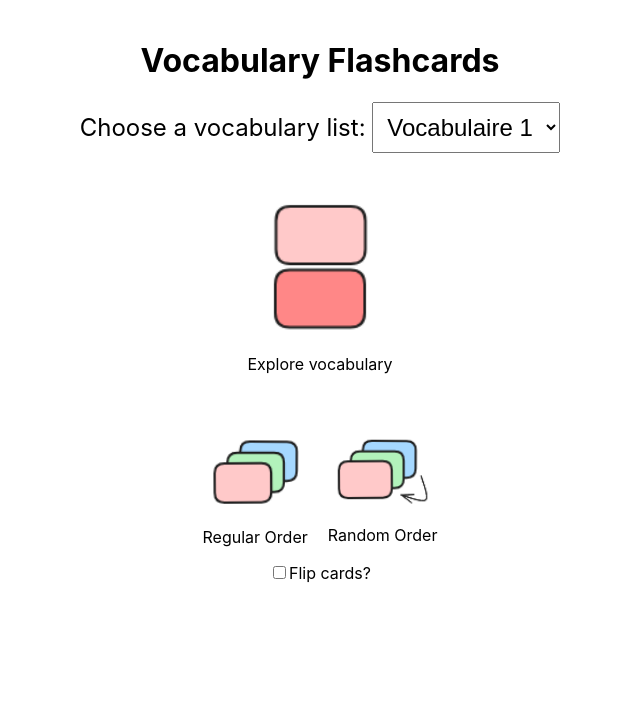
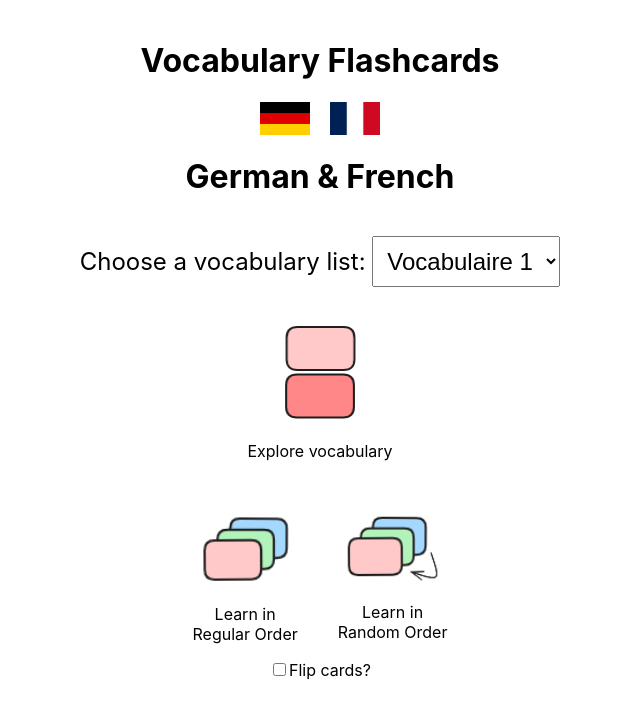
Before and after one commit to ju-henry/byHeart, a React (Create React App) app: page / in a window 1280 px wide. Shown: the top 718 px of the page, without its empty margins (320-960 px from the left). Built offline with nearby package versions, Linux system fonts and the light colour scheme.

Commit message:
modified interface

```diff
--- a/src/App.css
+++ b/src/App.css
@@ -50,8 +50,8 @@ button {
 .mode-buttons {
   display: flex;
   justify-content: center;
-  gap: 20px;
-  margin-top: 40px;
+  gap: 40px;
+  margin-top: 30px;
 }
 
 .mode-button {
@@ -77,6 +77,7 @@ button {
 
 .vocabulary-select {
   font-size: 1.5em;
+  margin-top: 40px;
   margin-bottom: 20px;
 }
 
@@ -84,3 +85,15 @@ button {
   font-size: 1em;
   padding: 10px;
 }
+
+.flags {
+  display: flex;
+  justify-content: center;
+  margin: 20px 0;
+}
+
+.flag {
+  width: 50px;
+  height: auto;
+  margin: 0 10px;
+}
--- a/src/LandingPage.js
+++ b/src/LandingPage.js
@@ -45,6 +45,13 @@ function LandingPage({ onExploreMode, onRegularMode, onRandomMode }) {
     <div className="landing-page">
       <h1>Vocabulary Flashcards</h1>
 
+      <div className="flags">
+        <img src="flag_germany.png" alt="German Flag" className="flag" />
+        <img src="flag_france.png" alt="French Flag" className="flag" />
+      </div>
+
+      <h1>German & French</h1>
+
       <div className="vocabulary-select">
         <label htmlFor="vocabulary-list">Choose a vocabulary list: </label>
         <select
@@ -59,7 +66,7 @@ function LandingPage({ onExploreMode, onRegularMode, onRandomMode }) {
 
       <div className="mode-buttons">
         <div className="mode-button" onClick={handleExploreMode}>
-          <img src="/explore_cards.png" alt="Explore Mode" style={{ width: '80%', height: 'auto' }} />
+          <img src="/explore_cards.png" alt="Explore Mode" style={{ width: '60%', height: 'auto' }} />
           <p>Explore vocabulary</p>
         </div>
       </div>
@@ -67,11 +74,11 @@ function LandingPage({ onExploreMode, onRegularMode, onRandomMode }) {
       <div className="mode-buttons">
         <div className="mode-button" onClick={handleRegularMode}>
           <img src="/cards.png" alt="Regular Mode" style={{ width: '100%', height: 'auto' }} />
-          <p>Regular Order</p>
+          <p>Learn in <br />Regular Order</p>
         </div>
         <div className="mode-button" onClick={handleRandomMode}>
           <img src="/shuffled_cards.png" alt="Random Mode" style={{ width: '100%', height: 'auto' }} />
-          <p>Random Order</p>
+          <p>Learn in <br />Random Order</p>
         </div>
       </div>
 
```
Also changed, not shown: public/flag_france.png (added), public/flag_germany.png (added).
